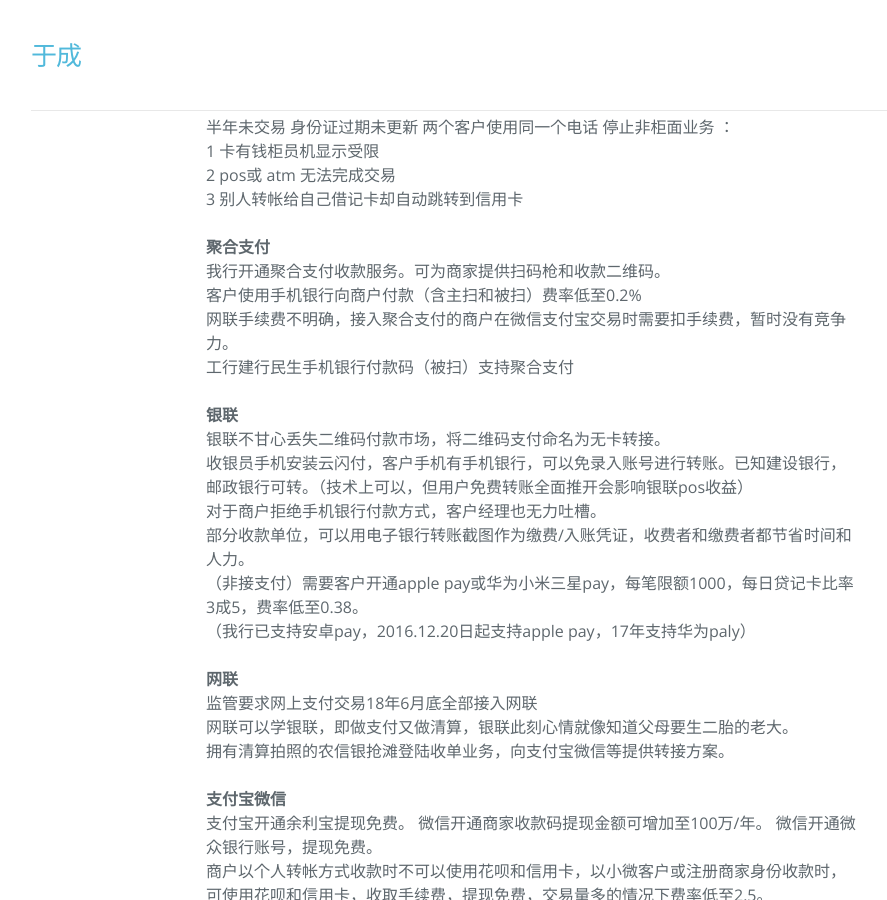
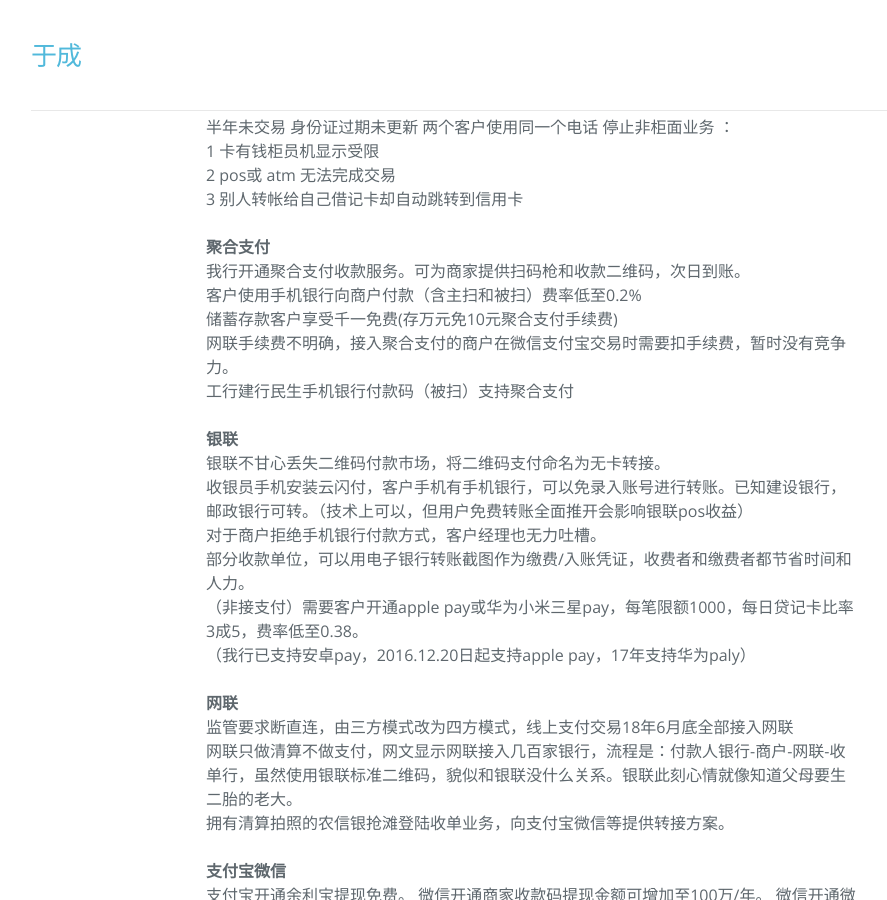
Before and after one commit to hebbank/jekyll, a Jekyll site: the page built from _posts/2017-05-01-xg.md, in a window 1280 px wide and 900 px high, scrolled down 359 px. Shown: the whole window, without its empty margins (109-996 px from the left). Built offline with Jekyll 4.4.1, drawn with Linux system fonts in a browser that asks for light colours; nearby versions of some CDN libraries.

Commit message:
Update 相关信息

```diff
--- a/_posts/2017-05-01-xg.md
+++ b/_posts/2017-05-01-xg.md
@@ -15,8 +15,9 @@ pos收款用的活期账户必须是一类卡，以前有账户的需要销户
 3 别人转帐给自己借记卡却自动跳转到信用卡
 
   **聚合支付**
-我行开通聚合支付收款服务。可为商家提供扫码枪和收款二维码。
+我行开通聚合支付收款服务。可为商家提供扫码枪和收款二维码，次日到账。
 客户使用手机银行向商户付款（含主扫和被扫）费率低至0.2%
+储蓄存款客户享受千一免费(存万元免10元聚合支付手续费)
 网联手续费不明确，接入聚合支付的商户在微信支付宝交易时需要扣手续费，暂时没有竞争力。
 工行建行民生手机银行付款码（被扫）支持聚合支付
 
@@ -29,8 +30,8 @@ pos收款用的活期账户必须是一类卡，以前有账户的需要销户
  （我行已支持安卓pay，2016.12.20日起支持apple pay，17年支持华为paly）
 
 **网联**
- 监管要求网上支付交易18年6月底全部接入网联
- 网联可以学银联，即做支付又做清算，银联此刻心情就像知道父母要生二胎的老大。
+ 监管要求断直连，由三方模式改为四方模式，线上支付交易18年6月底全部接入网联
+ 网联只做清算不做支付，网文显示网联接入几百家银行，流程是：付款人银行-商户-网联-收单行，虽然使用银联标准二维码，貌似和银联没什么关系。银联此刻心情就像知道父母要生二胎的老大。
  拥有清算拍照的农信银抢滩登陆收单业务，向支付宝微信等提供转接方案。
 
 **支付宝微信**
```
